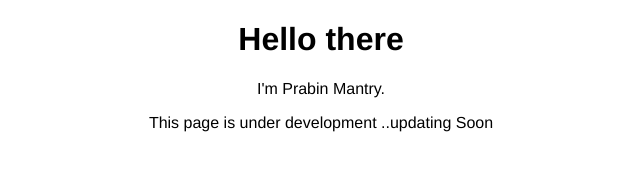
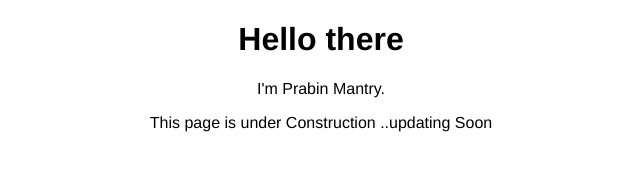
Before and after one commit to prabinmantry/prabinmantry.github.io, a plain HTML site: page index.html in a window 1280 px wide. Shown: the full height of the page, 319-959 px from the left. Drawn offline with Linux system fonts and the light colour scheme.

Commit message:
Update index.html

```diff
--- a/index.html
+++ b/index.html
@@ -15,6 +15,6 @@
   <body>
     <h1>Hello there</h1>
     <p>I'm Prabin Mantry.</p>
-    <p>This page is under development ..updating Soon</p>
+    <p>This page is under Construction ..updating Soon</p>
   </body>
 </html>
```
